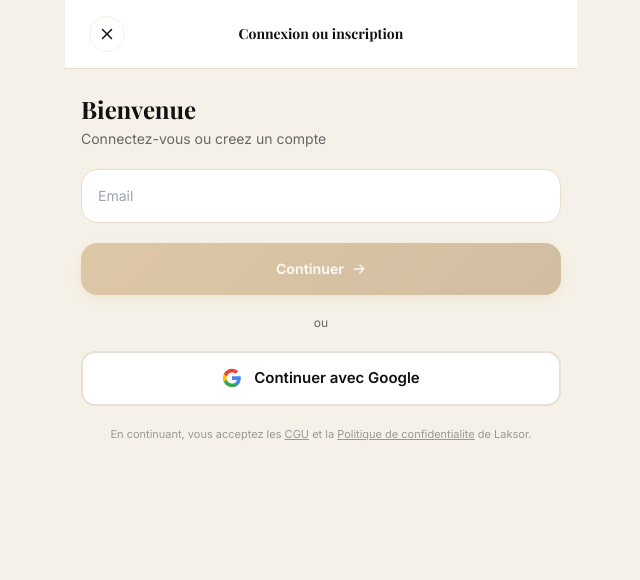
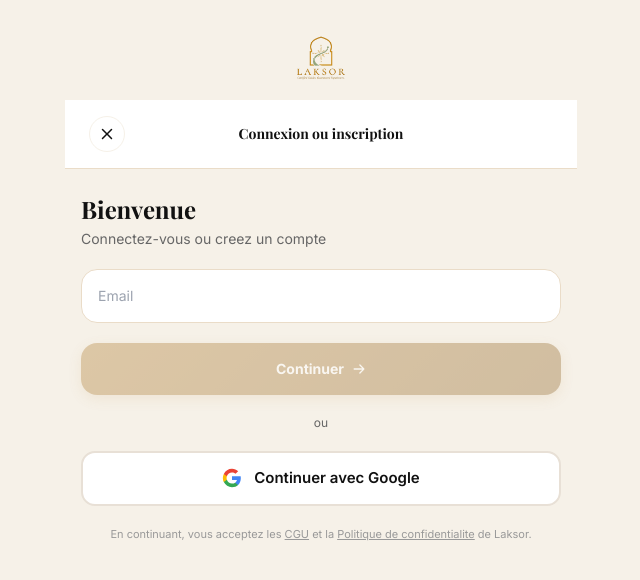
Before and after one commit to laksormorocco/laksor-app, a Next.js app: page /auth/login in a window 1280 px wide. Shown: the top 580 px of the page, without its empty margins (319-959 px from the left). Built offline with nearby package versions, Linux system fonts and the light colour scheme.

Commit message:
logo sur page login

```diff
--- a/src/app/auth/login/page.tsx
+++ b/src/app/auth/login/page.tsx
@@ -57,6 +57,9 @@ export default function LoginPage() {
 
   return (
     <div className="min-h-screen bg-sand-200 flex flex-col max-w-lg mx-auto">
+      <div className="flex justify-center pt-8 pb-4">
+        <a href="/"><img src="/logo7.png" alt="Laksor" style={{ height: 52, width: "auto", objectFit: "contain", maxWidth: 180 }} /></a>
+      </div>
 
       {/* HEADER */}
       <div className="flex items-center justify-between px-6 py-4 border-b border-sand-300 bg-white">
```
